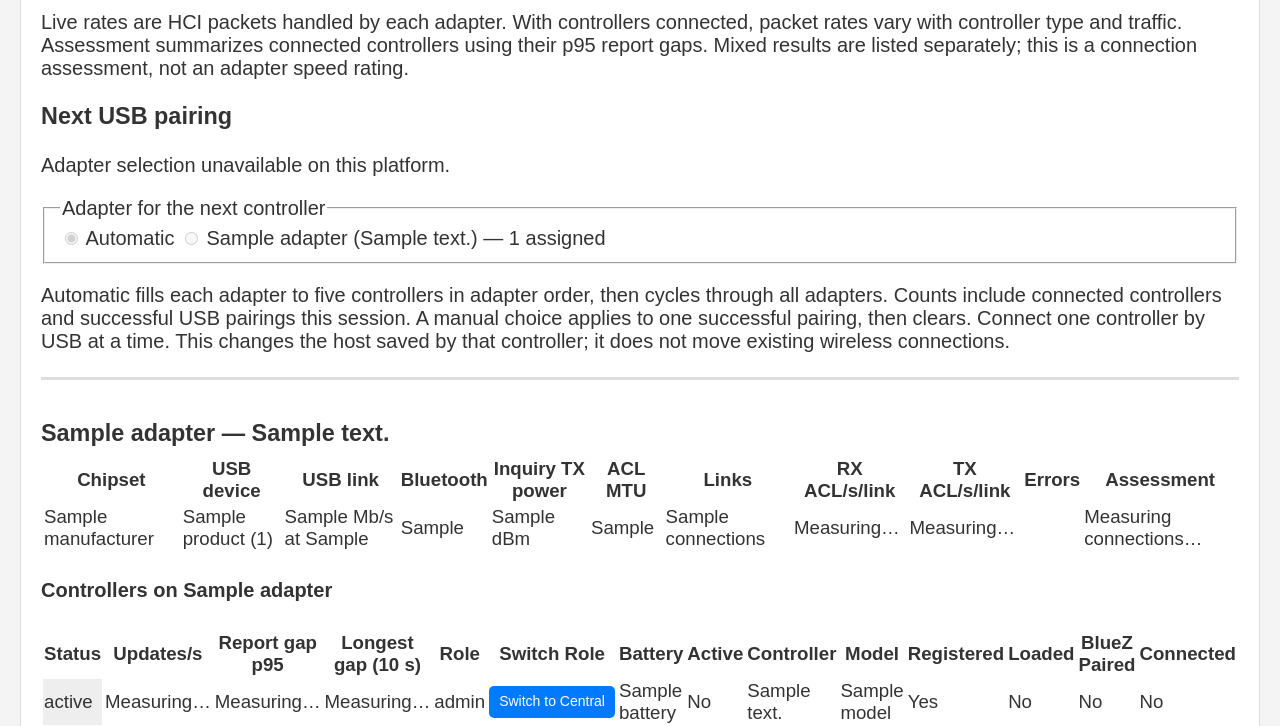
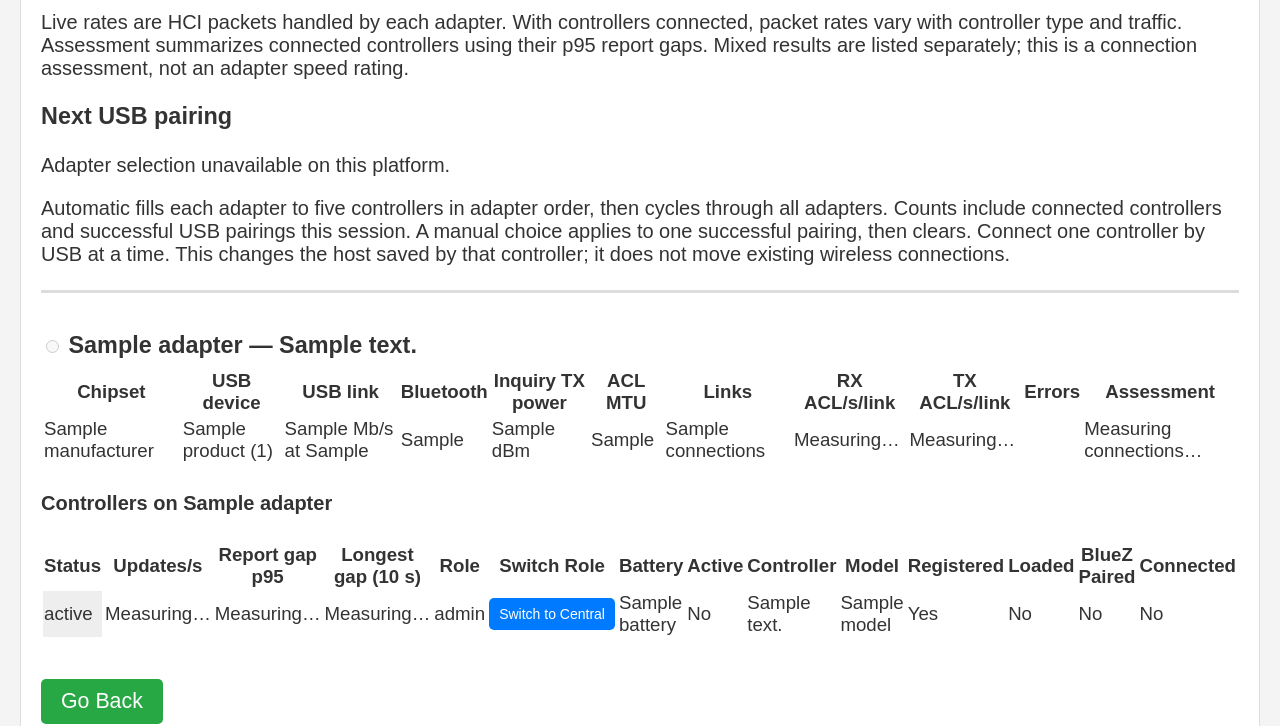
Before and after one commit to adangert/JoustMania, a Python web app: template templates/controller_debug.html in a window 1280 px wide. Shown: the part 389-1115 px from the top of the page. Run offline with Jinja, Linux system fonts and the light colour scheme; the template is opened without the code that fills it: most values are stand-ins (such as "Sample title", 1, 10 or a date in 2020).

Commit message:
Place the single next-pairing selector beside each adapter heading

```diff
--- a/templates/controller_debug.html
+++ b/templates/controller_debug.html
@@ -38,16 +38,6 @@ button.role-toggle { font-size: 14px; line-height: 1.2; padding: 6px 10px; margi
     <section aria-labelledby="pairing-heading">
         <h3 id="pairing-heading">Next USB pairing</h3>
         <p id="pairing-status" role="status">{{ 'Checking next adapter…' if pairing.available else 'Adapter selection unavailable on this platform.' }}</p>
-        <form id="pairing-target-form">
-            <fieldset id="pairing-target-options" {% if not pairing.available or pairing.busy %}disabled{% endif %}>
-                <legend>Adapter for the next controller</legend>
-                <label><input type="radio" name="pairing-target" value="" {% if not pairing.override %}checked{% endif %}> Automatic</label>
-                {% for adapter in pairing.adapters %}
-                <label><input type="radio" name="pairing-target" value="{{ adapter.address }}" {% if pairing.override == adapter.address %}checked{% endif %}>
-                    {{ adapter.name }} ({{ adapter.address }}) — {{ adapter.count }} assigned</label>
-                {% endfor %}
-            </fieldset>
-        </form>
         <p class="diagnostic-note">Automatic fills each adapter to five controllers in adapter order, then cycles through all adapters.
         Counts include connected controllers and successful USB pairings this session. A manual choice applies to one successful pairing, then clears.
         Connect one controller by USB at a time. This changes the host saved by that controller; it does not move existing wireless connections.</p>
@@ -56,7 +46,11 @@ button.role-toggle { font-size: 14px; line-height: 1.2; padding: 6px 10px; margi
     <div id="bluetooth-adapter-body">
     {% for adapter in adapters %}
     <section class="adapter-section" data-adapter-section="{{ adapter.name }}">
-        <h3><span class="adapter-name">{{ adapter.name }}</span> — <span class="adapter-address">{{ adapter.address }}</span></h3>
+        <h3><input type="radio" class="pairing-target" name="pairing-target" value="{{ adapter.address }}"
+                   aria-label="Use {{ adapter.name }} for the next USB pairing"
+                   {% if pairing.selected == adapter.address %}checked{% endif %}
+                   {% if not pairing.available or pairing.busy or pairing.error %}disabled{% endif %}>
+            <span class="adapter-name">{{ adapter.name }}</span> — <span class="adapter-address">{{ adapter.address }}</span></h3>
         <table>
         <thead><tr>
             <th>Chipset</th><th>USB device</th><th>USB link</th>
@@ -177,30 +171,19 @@ button.role-toggle { font-size: 14px; line-height: 1.2; padding: 6px 10px; margi
             (state.error ? 'Pairing unavailable: ' + state.error :
             (state.busy ? 'Pairing with ' : 'Next controller: ') +
             (selected ? selected.name + ' (' + selected.address + ')' : 'No powered adapters') +
-            (state.override ? ' — one-time choice' : ' — automatic'));
-        const options = document.getElementById('pairing-target-options');
-        options.textContent = '';
-        const legend = document.createElement('legend');
-        legend.textContent = 'Adapter for the next controller'; options.appendChild(legend);
-        const choices = [{address: '', label: 'Automatic'}].concat(state.adapters.map(adapter => ({
-            address: adapter.address, label: adapter.name + ' (' + adapter.address + ') — ' + adapter.count + ' assigned' +
-                (adapter.address === state.automatic ? ' — automatic next' : '')
-        })));
-        choices.forEach(choice => {
-            const label = document.createElement('label');
-            const input = document.createElement('input');
-            input.type = 'radio'; input.name = 'pairing-target'; input.value = choice.address;
-            input.checked = choice.address === state.override;
-            label.appendChild(input); label.appendChild(document.createTextNode(' ' + choice.label + ' '));
-            options.appendChild(label);
+            (state.override ? ' — next pairing only' : ''));
+        document.querySelectorAll('.pairing-target').forEach(input => {
+            input.checked = input.value === state.selected;
+            input.disabled = pairingPending || state.busy || !state.available || Boolean(state.error) ||
+                !state.adapters.some(adapter => adapter.address === input.value);
+            const adapter = state.adapters.find(adapter => adapter.address === input.value);
+            input.title = adapter ? adapter.count + ' controllers assigned; select for the next USB pairing' : 'Unavailable';
         });
-        options.disabled = pairingPending || state.busy || !state.available || Boolean(state.error);
     }
-    document.getElementById('pairing-target-form').addEventListener('submit', event => event.preventDefault());
-    document.getElementById('pairing-target-form').addEventListener('change', async function (event) {
+    document.addEventListener('change', async function (event) {
         if (event.target.name !== 'pairing-target' || pairingPending) return;
         pairingPending = true;
-        document.getElementById('pairing-target-options').disabled = true;
+        document.querySelectorAll('.pairing-target').forEach(input => {input.disabled = true;});
         try {
             const response = await fetch('/debug/pairing-target', {method: 'POST', body: new URLSearchParams({address: event.target.value})});
             const state = await response.json();
```
Also changed, not shown: test_controller_role_ui.js (+8 -6 lines), README.md.
